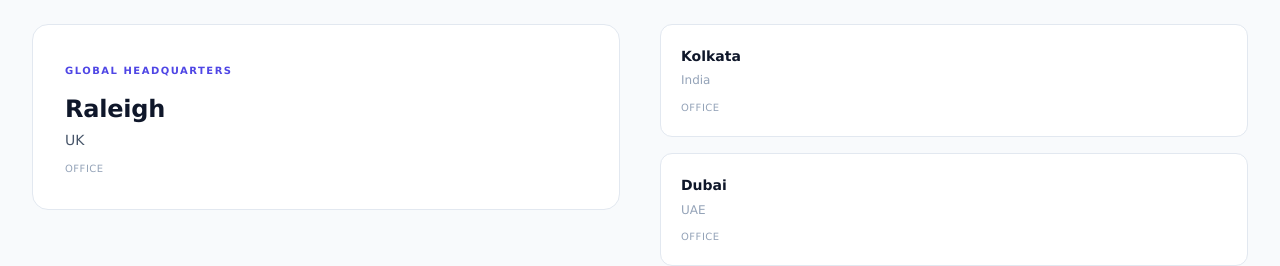
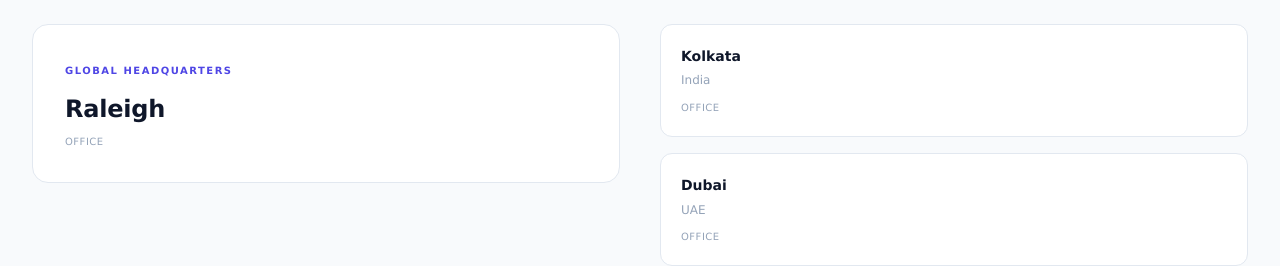
Before and after one commit to DotSmart/hyperchain-website, a Next.js app: page / in a window 1280 px wide. Shown: the part 7020-7286 px from the top of the page. Built offline with nearby package versions, Linux system fonts and the light colour scheme.

Commit message:
New Changes

```diff
--- a/src/components/home/GlobalPresence.tsx
+++ b/src/components/home/GlobalPresence.tsx
@@ -29,7 +29,7 @@ export function GlobalPresence() {
                 <h3 className="mt-3 text-2xl font-bold text-text-primary">
                   {hq.city}
                 </h3>
-                <p className="text-sm text-text-secondary mt-1">{hq.country}</p>
+                {/* <p className="text-sm text-text-secondary mt-1">{hq.country}</p> */}
                      <p className="text-[10px] text-text-tertiary mt-2 uppercase tracking-wider font-medium">
                     Office
                   </p>
```
